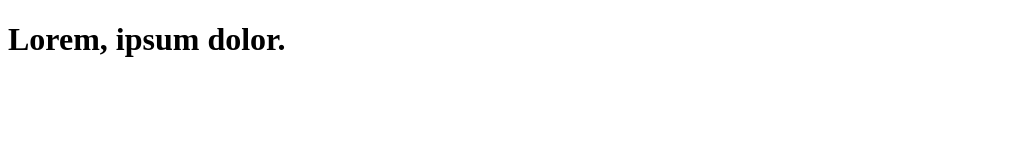
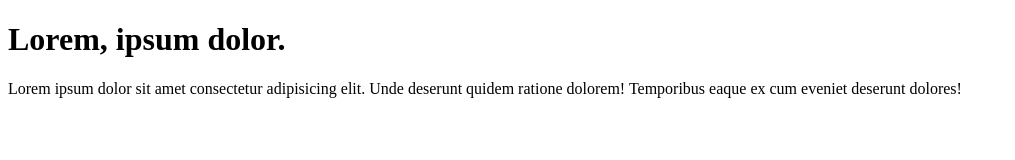
Before and after one commit to 4lvaro94/4lvaro94.github.io, a plain HTML site: page Sitio/index.html in a window 1280 px wide. Shown: the whole page, without its empty margins (0-1015 px from the left). Drawn offline with Linux system fonts and the light colour scheme.

Commit message:
Update index.html

```diff
--- a/Sitio/index.html
+++ b/Sitio/index.html
@@ -7,5 +7,7 @@
 </head>
 <body>
     <h1>Lorem, ipsum dolor.</h1>
+
+    <p>Lorem ipsum dolor sit amet consectetur adipisicing elit. Unde deserunt quidem ratione dolorem! Temporibus eaque ex cum eveniet deserunt dolores!</p>
 </body>
 </html>
```
